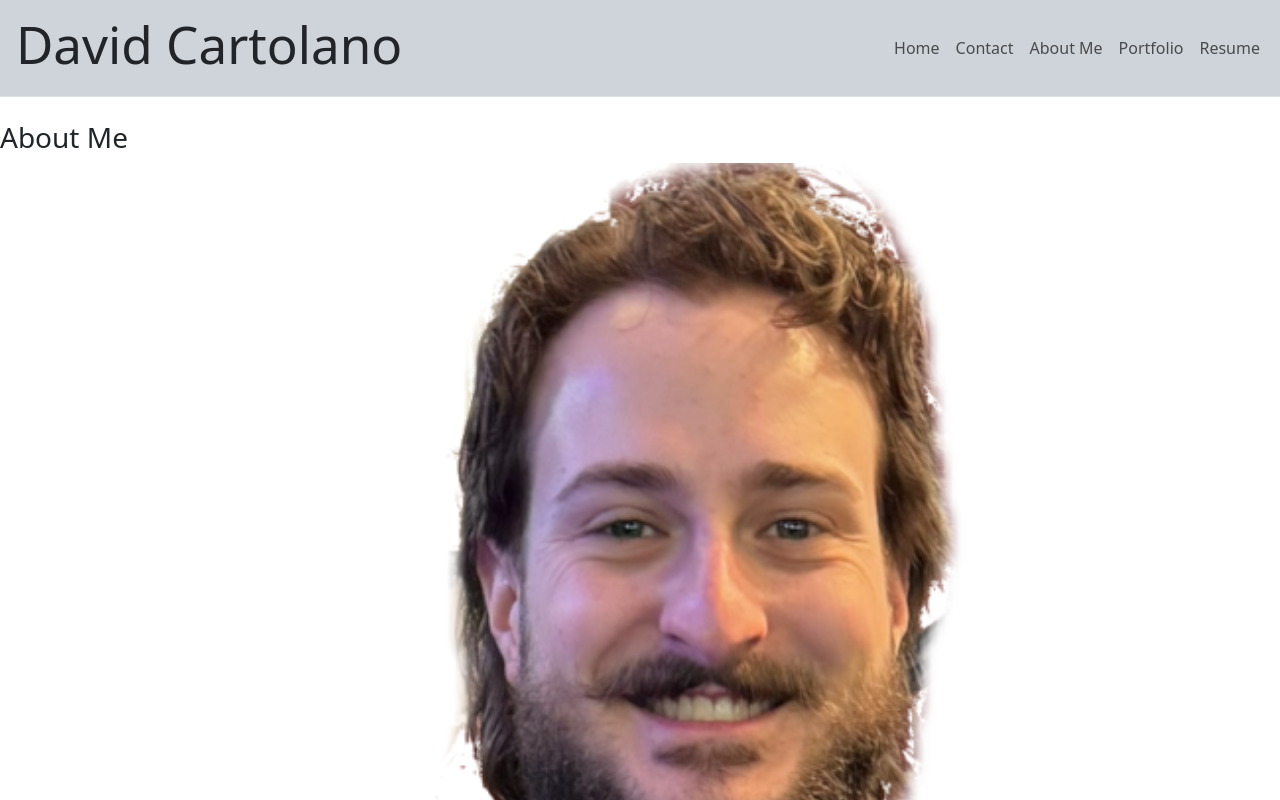
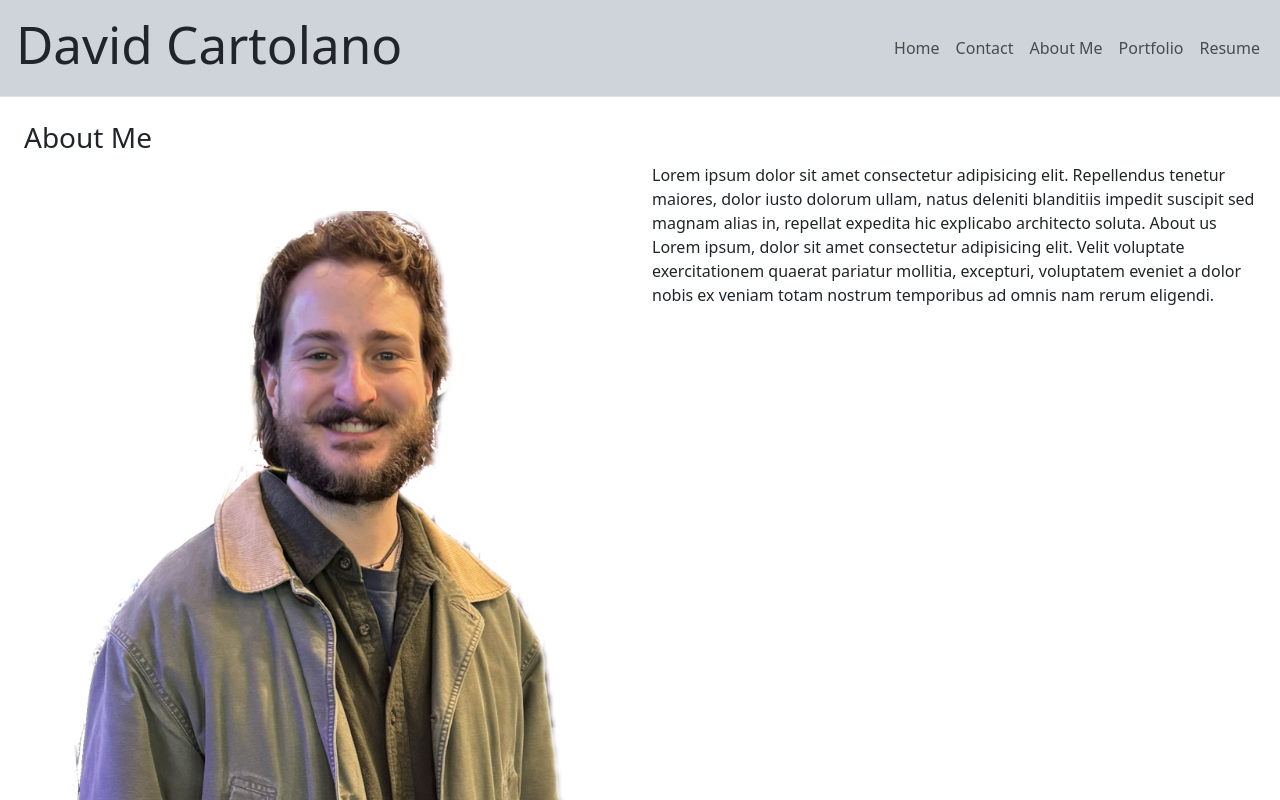
Before and after one commit to rogermle/david-react-portfolio, a React (Vite) app: page /aboutme in a window 1280 px wide. Shown: the top 800 px of the page. Built offline with nearby package versions, Linux system fonts and the light colour scheme.

Commit message:
added my photo and adjusted styling

```diff
--- a/src/pages/AboutMePage.jsx
+++ b/src/pages/AboutMePage.jsx
@@ -1,11 +1,15 @@
 // This is a static page mocking an "About Us" section for our fake user data
 export default function AboutMePage() {
-    return (
-      <div className="">
-         <h3>About Me</h3>
-         {/* add photo here */}
-         <img src="../../../../src/assets/img/david.png" class="card-img" alt="..." />
-        <p>
+  return (
+    <div className="mx-4">
+      <h3 className="">About Me</h3>
+      {/* add photo here */}
+      <div className="row">
+        <div className="col">
+        <img src="../../../../src/assets/img/david.png" className="mx-auto p-5 img-fluid" alt="..." />
+        </div>
+        <div className="col">
+        <p className="">
           Lorem ipsum dolor sit amet consectetur adipisicing elit. Repellendus
           tenetur maiores, dolor iusto dolorum ullam, natus deleniti blanditiis
           impedit suscipit sed magnam alias in, repellat expedita hic explicabo
@@ -14,6 +18,9 @@ export default function AboutMePage() {
           mollitia, excepturi, voluptatem eveniet a dolor nobis ex veniam totam
           nostrum temporibus ad omnis nam rerum eligendi.
         </p>
+        </div>
+        {/* <div className="col"></div> */}
       </div>
-    );
-  }
+    </div>
+  );
+}
```
